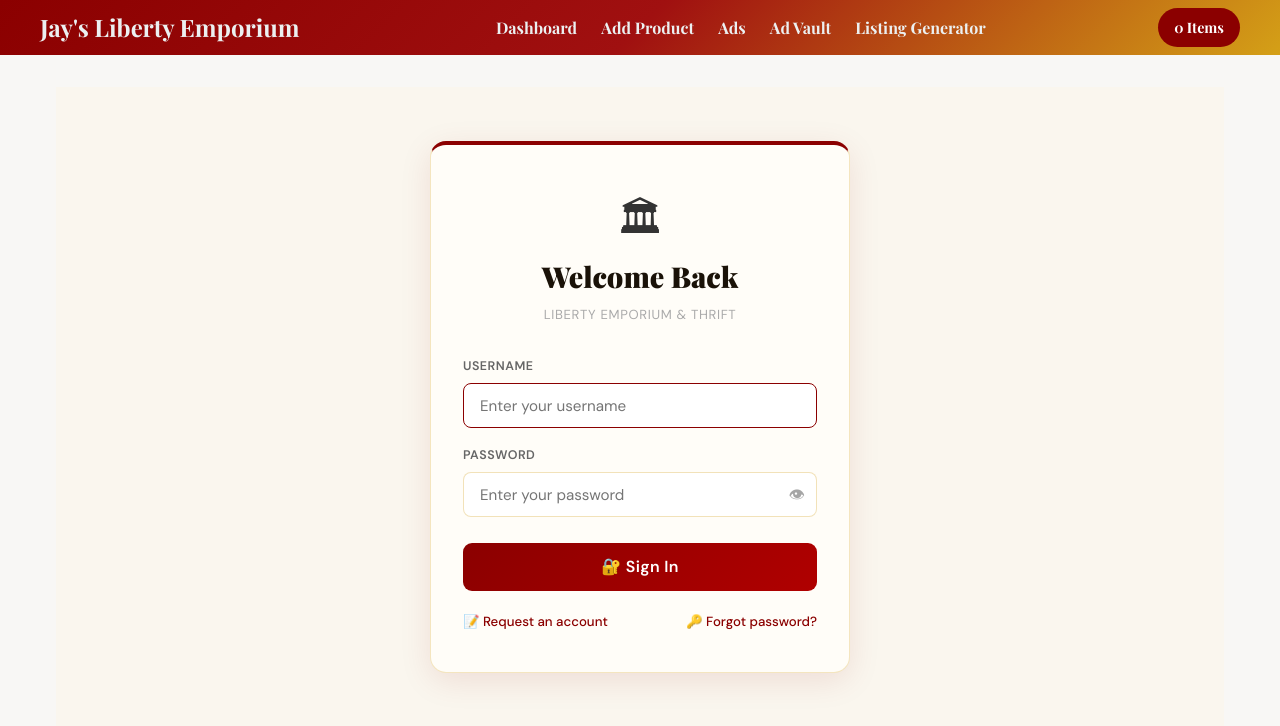
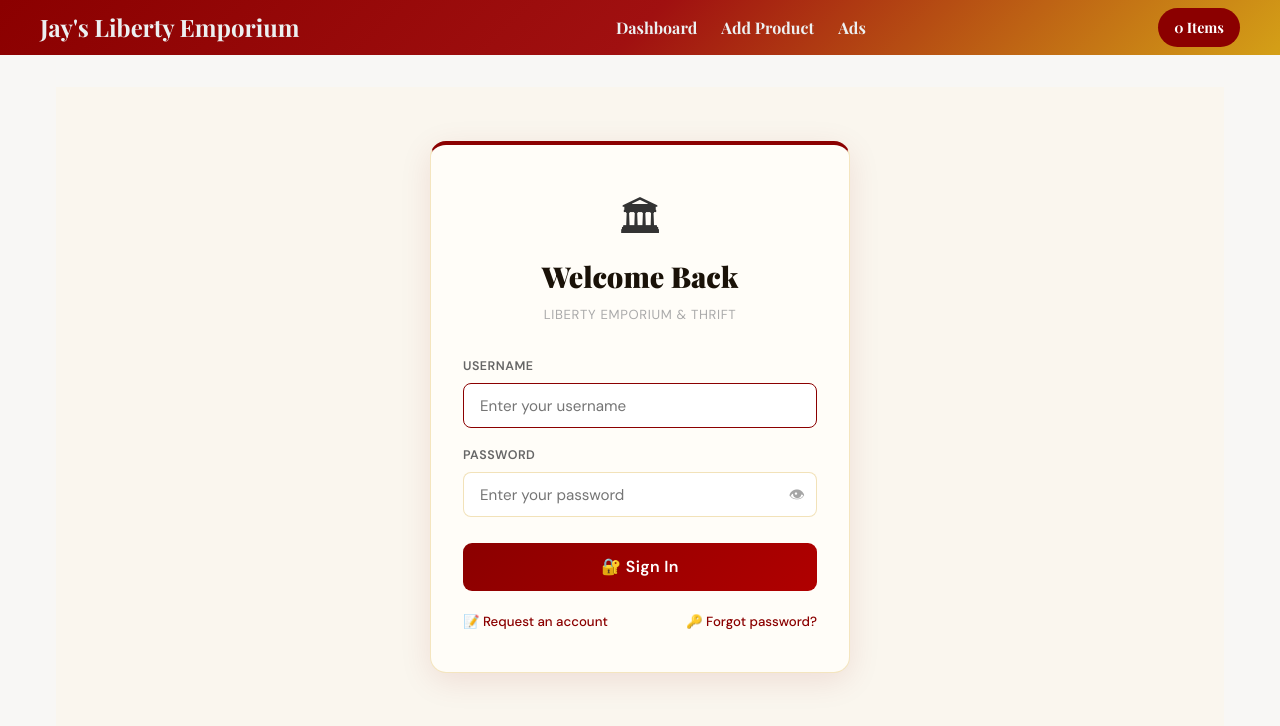
Before and after one commit to Liberty-Emporium/Emporium-and-Thrift-App, a Flask app: page /login in a window 1280 px wide. Shown: the top 726 px of the page. Run offline with Flask 3, Linux system fonts and the light colour scheme; some libraries are stand-ins or nearby versions.

Commit message:
Clean nav - dropdowns only

```diff
--- a/templates/base.html
+++ b/templates/base.html
@@ -58,8 +58,6 @@
                 {% if not session.get('is_guest') %}
                 <a href="{{ url_for('new_product') }}">Add Product</a>
                 <div class="dropdown"><a href="#">Ads</a><div class="dropdown-content"><a href="{{ url_for('ad_generator') }}">Generator</a><a href="{{ url_for('ad_gallery') }}">Vault</a><a href="{{ url_for('listing_generator') }}">Listing</a></div></div>
-                <a href="{{ url_for('ad_gallery') }}">Ad Vault</a>
-                <a href="{{ url_for('listing_generator') }}">Listing Generator</a>
                 {% if session.get('username') == 'admin' %}
                 <a href="{{ url_for('seasonal_sale') }}">Seasonal Sale</a>
                 {% endif %}
```
